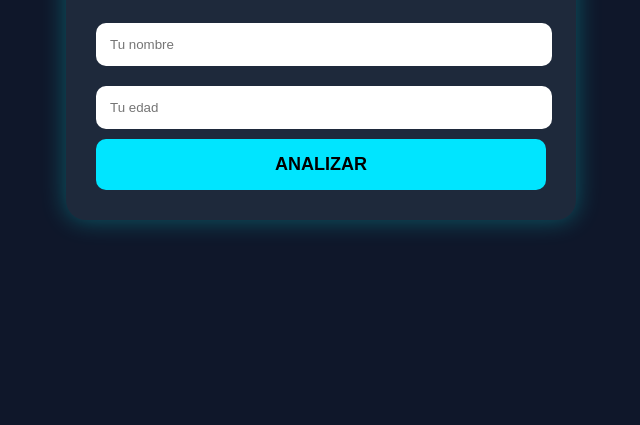
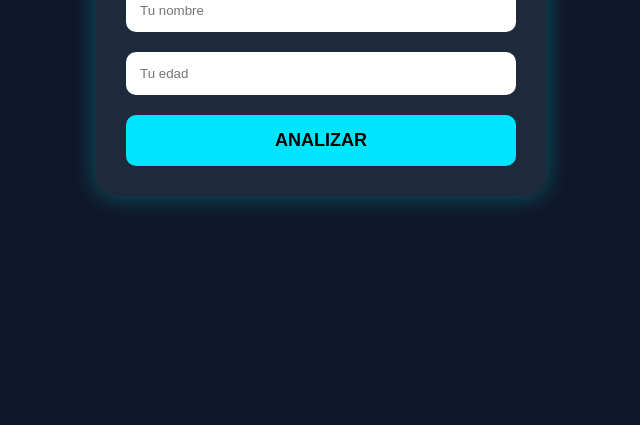
Before and after one commit to yarangamunozmartes-a11y/personalidad, a plain HTML site: page index.html in a window 1280 px wide. Shown: the part 375-800 px from the top of the page, without its empty margins (319-959 px from the left). Drawn offline with Linux system fonts and the light colour scheme.

Commit message:
Update style.css

```diff
--- a/style.css
+++ b/style.css
@@ -1,5 +1,10 @@
+*{
+    margin:0;
+    padding:0;
+    box-sizing:border-box;
+}
+
 body{
-    margin:0;
     background:#0f172a;
     font-family:Arial, sans-serif;
     color:white;
@@ -20,7 +25,7 @@ body{
 }
 
 input{
-    width:95%;
+    width:100%;
     padding:14px;
     margin:10px 0;
     border:none;
@@ -30,6 +35,7 @@ input{
 button{
     width:100%;
     padding:15px;
+    margin-top:10px;
     border:none;
     border-radius:10px;
     cursor:pointer;
```
